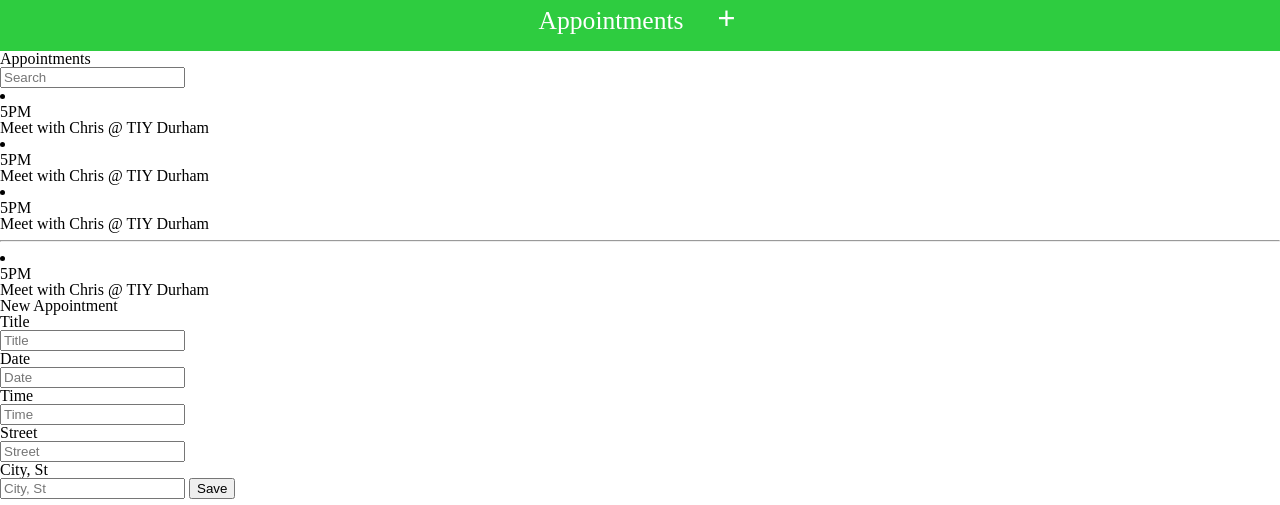
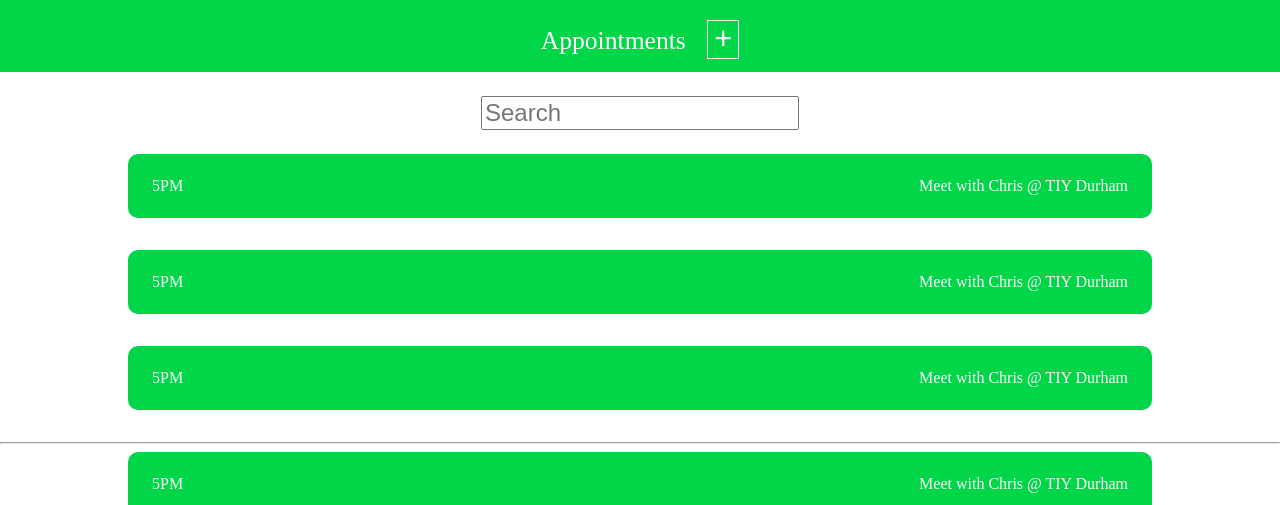
Before and after one commit to MarkHarper/appointments, a plain HTML site: page index.html in a window 1280 px wide. Shown: the top 505 px of the page. Drawn offline with Linux system fonts and the light colour scheme.

Commit message:
appointment page styling

```diff
--- a/css/appointments.css
+++ b/css/appointments.css
@@ -1,20 +1,70 @@
-.header-container {
+h1 {
   height: 2em;
   width: 100%;
   margin-left: auto;
   margin-right: auto;
-  background-color: #2ECC40;
+  background-color: HSLA(140, 100%, 42%, 1);
   text-align: center;
   color: white;
   font-size: 1.6em;
+  padding-top: 0.8em;
 }
 
 .newappt {
   position: relative;
   margin-left: .7em;
-  background-color: #2ECC40;
+  background-color: HSLA(140, 100%, 42%, 1);
   color: white;
   font-size: 1.2em;
   border-style: none;
   border: 1;
 }
+
+.newapp-btn {
+  position: relative;
+  margin-left: .7em;
+  background-color: HSLA(140, 100%, 42%, 1);
+  color: white;
+  font-size: 1.2em;
+  border-style: none;
+  border: 1px solid white;
+  /* float: right; */
+  padding-top: 0;
+}
+
+.apptsearch {
+  display: block;
+  margin: 1em auto;
+  width: %;
+  font-size: 1.5em;
+}
+
+li {
+  box-sizing: border-box;
+  padding: 1.5em;
+  list-style-type: none;
+  display: flex;
+  flex-direction: row;
+  background-color: HSLA(140, 100%, 42%, 1);
+  width: 80%;
+  margin: 0 auto 2em;
+  border-radius: 10px;
+  color: white;
+}
+
+.time {
+  width: 25%;
+}
+
+.app-descrip {
+  width: 75%;
+  text-align: right;
+}
+
+.newappt-container {
+  display: none;
+}
+
+.app-details {
+  display: none;
+}
--- a/index.html
+++ b/index.html
@@ -6,15 +6,9 @@
     <link rel="stylesheet" type="text/css" href="css/reset.css">
     <link rel="stylesheet" type="text/css" href="css/appointments.css">
   </head>
-  <header>
-    <div class="header-container">
-        <span class="title">Appointments</span>
-        <button class="newappt">+</button>
-    </div>
-  </header>
   <body>
     <div class="appointments">
-      <h1 class="appointments-header">Appointments</h1>
+      <h1 class="appointments-header">Appointments<button class="newapp-btn" >+</button></h1>
       <form class="search-container">
         <input type="text" class="apptsearch" name="appointment-search" placeholder="Search">
       </form>
```
